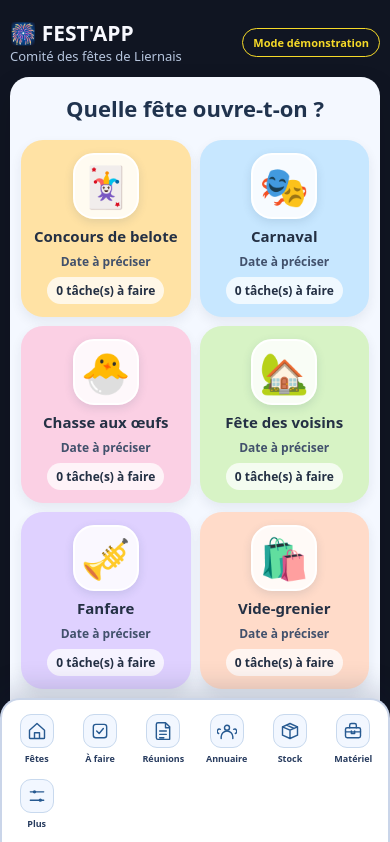
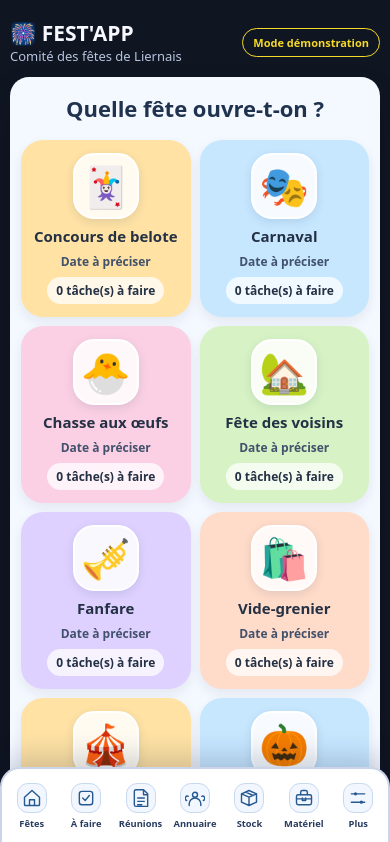
Before and after one commit to TIXIER21430/Festapp, a React (Vite) app: page / in a window 390 px wide. Shown: the top 842 px of the page. Built offline with nearby package versions, Linux system fonts and the light colour scheme.

Commit message:
Fit seven navigation tabs on mobile

```diff
--- a/src/style.css
+++ b/src/style.css
@@ -266,7 +266,7 @@ main{padding-bottom:110px}
 .festapp-todo-add-form{display:grid;grid-template-columns:1fr 185px;gap:10px;padding:12px;background:#e7f1ff;border-top:1px solid #c9d9ef}.festapp-todo-add-form label{font-size:13px;font-weight:850;color:#26436d}.festapp-todo-add-form input{background:#fff;color:#20344f;border:2px solid #b1c9e7;min-height:50px;font-size:15px}.festapp-todo-add-form>div{grid-column:1/-1;display:flex;gap:8px;flex-wrap:wrap}.festapp-todo-add-form button{min-height:45px;background:#157656}.festapp-todo-add-form .festapp-todo-cancel{background:#6d7794}
 .festapp-todo-status{padding:10px;background:#e4f8e9;border-radius:10px;font-weight:750}.festapp-todo-caption{font-size:12px;color:#607188;margin:12px 0 0}
 .festapp-checklist-add{margin:12px 0 0;background:#6446a6}
-.festapp-bottom-nav{position:fixed;left:50%;transform:translateX(-50%);bottom:0;z-index:102;display:grid;grid-template-columns:repeat(6,minmax(0,1fr));width:min(100%,850px);padding:8px max(9px,env(safe-area-inset-right)) calc(8px + env(safe-area-inset-bottom));gap:5px;background:#fff;border:2px solid #cad5e9;border-bottom:0;border-radius:20px 20px 0 0;box-shadow:0 -10px 28px #111d3a30;overflow:visible}
+.festapp-bottom-nav{position:fixed;left:50%;transform:translateX(-50%);bottom:0;z-index:102;display:grid;grid-template-columns:repeat(7,minmax(0,1fr));width:min(100%,850px);padding:8px max(9px,env(safe-area-inset-right)) calc(8px + env(safe-area-inset-bottom));gap:5px;background:#fff;border:2px solid #cad5e9;border-bottom:0;border-radius:20px 20px 0 0;box-shadow:0 -10px 28px #111d3a30;overflow:visible}
 .festapp-bottom-nav button{min-width:0;display:flex;flex-direction:column;align-items:center;justify-content:center;gap:4px;min-height:59px;padding:6px 2px;background:transparent;color:#283c5f;border-radius:13px;white-space:normal}
 .festapp-bottom-nav button.active,.festapp-bottom-nav button:focus-visible{background:#dcecff;color:#174f8f}.festapp-bottom-nav button span{font-size:23px;line-height:1.1}.festapp-bottom-nav button small{font-size:11px;font-weight:900;white-space:nowrap}
 .festapp-org-overlay{position:fixed;inset:0;z-index:101;background:#15223b9f;display:flex;align-items:flex-end;justify-content:center;padding:12px 12px calc(78px + env(safe-area-inset-bottom))}
@@ -662,3 +662,5 @@ main:has(.festapp-workbench[open][data-module="stock"]) .festapp-org-overlay{z-i
 .meeting-purchase-summary{display:grid;gap:8px;margin:8px 0}.meeting-purchase-table{overflow-x:auto}.meeting-purchase-table table{width:100%;border-collapse:collapse;font-size:13px}.meeting-purchase-table th,.meeting-purchase-table td{padding:7px 6px;text-align:left;border-bottom:1px solid #8797ad66;vertical-align:top}.meeting-purchase-table td small{display:block;font-size:11px}.meeting-purchase-summary h4{margin:0}
 
 .festapp-todo-scope-list{display:grid;gap:8px;padding:8px 0 12px}.festapp-todo-scope-list>p{margin:4px 0 8px}.festapp-todo-scope-list>button{display:flex;align-items:center;justify-content:space-between;text-align:left;gap:12px;padding:12px;border:1px solid #d6dbe4;border-radius:12px;background:transparent;color:inherit;min-height:56px;width:100%}.festapp-todo-scope-list>button span{display:grid;gap:4px}.festapp-todo-scope-list>button small{opacity:.8}.festapp-todo-scope-list>button em{font-style:normal;white-space:nowrap;font-weight:600}.festapp-todo-scope-back{margin:8px 0 12px}
+
+@media(max-width:500px){.festapp-bottom-nav{gap:1px;padding-left:max(3px,env(safe-area-inset-left));padding-right:max(3px,env(safe-area-inset-right))}.festapp-bottom-nav button{padding-inline:0}.festapp-bottom-nav button small{font-size:clamp(8px,2.4vw,10px)}.festapp-bottom-nav .festapp-nav-icon{width:30px;height:30px}}
```
